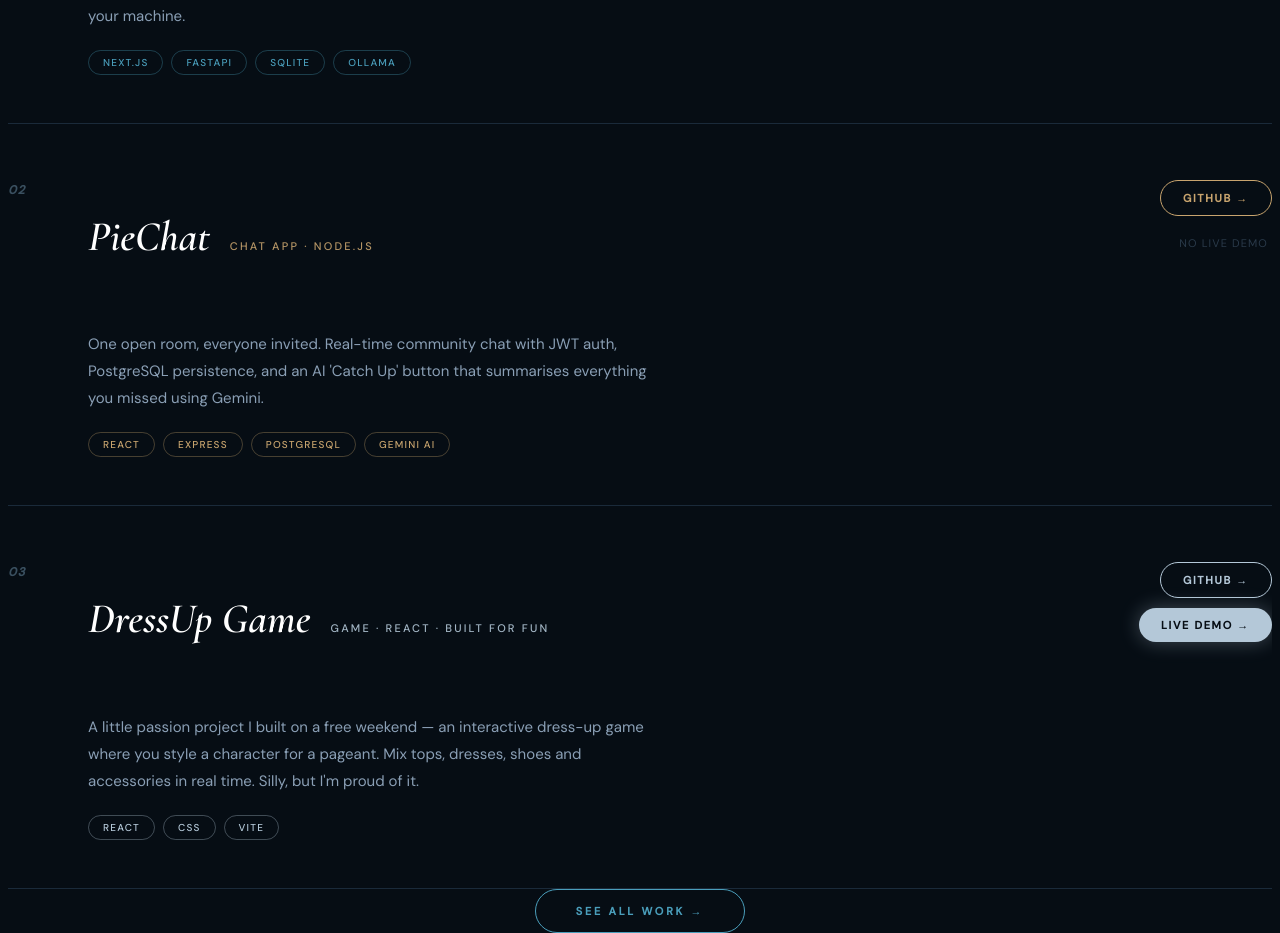
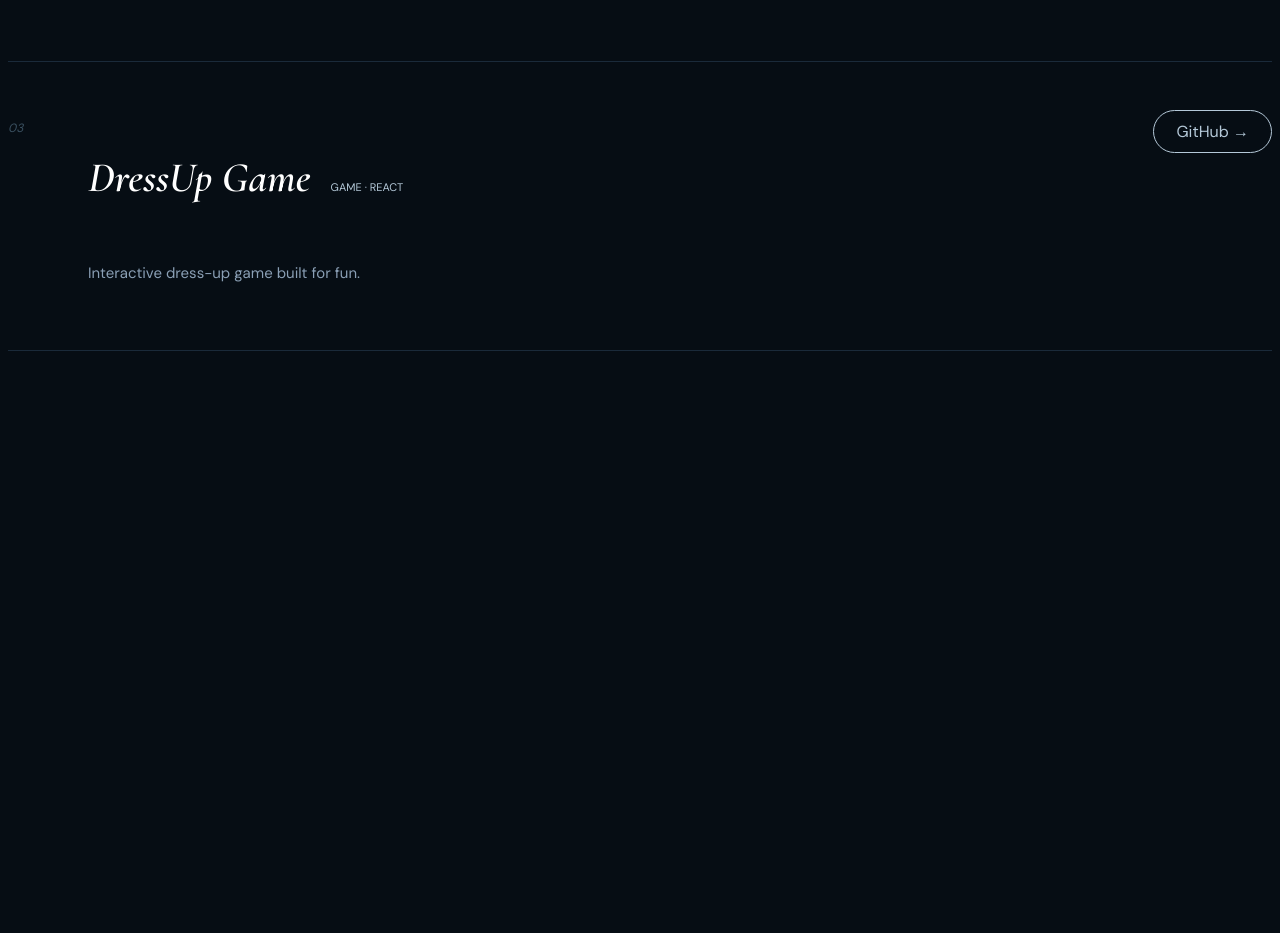
Before and after one commit to SoumyaJain9/portfolio-2, a Next.js app: page / in a window 1280 px wide. Shown: the part 2925-3858 px from the top of the page. After the commit the page ends 3276 px from the top, so only its background shows below. Built offline with nearby package versions, Linux system fonts and the light colour scheme.

Commit message:
updating files

```diff
--- a/app/page.tsx
+++ b/app/page.tsx
@@ -7,22 +7,18 @@ import ScrollReveal from "../components/ui/ScrollReveal";
 export default function Home() {
   return (
     <main>
-      {/* Hero fades in instantly — no delay */}
       <ScrollReveal direction="none">
         <HeroSection />
       </ScrollReveal>
 
-      {/* About slides up as you scroll to it */}
       <ScrollReveal direction="up" delay={0}>
         <AboutSection />
       </ScrollReveal>
 
-      {/* Skills slides in from left */}
       <ScrollReveal direction="left" delay={0}>
         <SkillsSection />
       </ScrollReveal>
 
-      {/* Projects slides up */}
       <ScrollReveal direction="up" delay={0}>
         <ProjectsSection />
       </ScrollReveal>
--- a/components/sections/ProjectsSection.tsx
+++ b/components/sections/ProjectsSection.tsx
@@ -7,8 +7,7 @@ const projects = [
   {
     title: "PersonaLens",
     tag: "AI · Next.js · FastAPI",
-    description:
-      "AI-powered personality analysis using local LLMs. Drop in a journal entry, get a full Big Five trait breakdown — runs entirely on Ollama + Gemma, no data leaves your machine.",
+    description: "AI-powered personality analysis using local LLMs.",
     color: "#4a9ebb",
     github: "https://github.com/SoumyaJain9/personified",
     live: null,
@@ -17,8 +16,7 @@ const projects = [
   {
     title: "PieChat",
     tag: "Chat App · Node.js",
-    description:
-      "One open room, everyone invited. Real-time community chat with JWT auth, PostgreSQL persistence, and an AI 'Catch Up' button that summarises everything you missed using Gemini.",
+    description: "Real-time community chat with AI summaries.",
     color: "#c8a46e",
     github: "https://github.com/SoumyaJain9/piechat",
     live: null,
@@ -26,9 +24,8 @@ const projects = [
   },
   {
     title: "DressUp Game",
-    tag: "Game · React · Built for fun",
-    description:
-      "A little passion project I built on a free weekend — an interactive dress-up game where you style a character for a pageant. Mix tops, dresses, shoes and accessories in real time. Silly, but I'm proud of it.",
+    tag: "Game · React",
+    description: "Interactive dress-up game built for fun.",
     color: "#b4c8d8",
     github: "https://github.com/SoumyaJain9/dressup",
     live: "https://dressup-4aia.vercel.app/",
@@ -36,206 +33,33 @@ const projects = [
   },
 ];
 
-// Extracted to avoid hook-in-loop issues
-function ProjectRow({
-  project,
-  index,
-  isLast,
-}: {
-  project: (typeof projects)[0];
-  index: number;
-  isLast: boolean;
-}) {
+function ProjectRow({ project, index, isLast }: any) {
   return (
-    <div
-      style={{
-        display: "grid",
-        gridTemplateColumns: "48px 1fr auto",
-        alignItems: "start",
-        gap: "32px",
-        padding: "48px 0",
-        borderTop: "1px solid #1a2a3a",
-        ...(isLast ? { borderBottom: "1px solid #1a2a3a" } : {}),
-      }}
-    >
-      {/* Number */}
-      <span
-        style={{
-          fontStyle: "italic",
-          fontSize: "12px",
-          color: "#3a5060",
-          paddingTop: "10px",
-          letterSpacing: "0.1em",
-          fontWeight: 600,
-        }}
-      >
+    <div style={{
+      display: "grid", gridTemplateColumns: "48px 1fr auto", alignItems: "start",
+      gap: "32px", padding: "48px 0", borderTop: "1px solid #1a2a3a",
+      ...(isLast ? { borderBottom: "1px solid #1a2a3a" } : {}),
+    }}>
+      <span style={{ fontStyle: "italic", fontSize: "12px", color: "#3a5060", paddingTop: "10px" }}>
         0{index + 1}
       </span>
-
-      {/* Body */}
-      <div style={{ display: "flex", flexDirection: "column" }}>
-        {/* Title + tag */}
-        <div
-          style={{
-            display: "flex",
-            alignItems: "baseline",
-            gap: "20px",
-            marginBottom: "14px",
-            flexWrap: "wrap",
-          }}
-        >
-          <h3
-            className="font-display italic"
-            style={{
-              fontSize: "clamp(28px, 3.5vw, 42px)",
-              lineHeight: 1.1,
-              color: "#ffffff",
-              fontWeight: 700,
-            }}
-          >
+      <div>
+        <div style={{ display: "flex", alignItems: "baseline", gap: "20px", marginBottom: "14px" }}>
+          <h3 className="font-display italic" style={{ fontSize: "clamp(28px, 3.5vw, 42px)", color: "#ffffff" }}>
             {project.title}
           </h3>
-          <span
-            style={{
-              fontSize: "11px",
-              letterSpacing: "0.2em",
-              textTransform: "uppercase",
-              color: project.color,
-              opacity: 0.9,
-              flexShrink: 0,
-              paddingTop: "4px",
-              fontWeight: 500,
-            }}
-          >
+          <span style={{ fontSize: "11px", textTransform: "uppercase", color: project.color }}>
             {project.tag}
           </span>
         </div>
-
-        {/* Description */}
-        <p
-          style={{
-            fontSize: "15px",
-            lineHeight: 1.8,
-            color: "#8a9fb5",
-            maxWidth: "560px",
-            marginBottom: "20px",
-            fontWeight: 400,
-          }}
-        >
+        <p style={{ fontSize: "15px", lineHeight: 1.8, color: "#8a9fb5", maxWidth: "560px" }}>
           {project.description}
         </p>
-
-        {/* Stack tags */}
-        <div style={{ display: "flex", flexWrap: "wrap", gap: "8px" }}>
-          {project.stack.map((s) => (
-            <span
-              key={s}
-              style={{
-                fontSize: "10px",
-                letterSpacing: "0.12em",
-                textTransform: "uppercase",
-                padding: "5px 14px",
-                borderRadius: "100px",
-                border: `1px solid ${project.color}55`,
-                color: project.color,
-                fontWeight: 500,
-              }}
-            >
-              {s}
-            </span>
-          ))}
-        </div>
       </div>
-
-      {/* Links */}
-      <div
-        style={{
-          display: "flex",
-          flexDirection: "column",
-          gap: "10px",
-          alignItems: "flex-end",
-          paddingTop: "8px",
-          flexShrink: 0,
-        }}
-      >
-        {/* GitHub button */}
-        <a
-          href={project.github}
-          target="_blank"
-          rel="noopener noreferrer"
-          style={{
-            fontSize: "11px",
-            letterSpacing: "0.15em",
-            textTransform: "uppercase",
-            padding: "10px 22px",
-            borderRadius: "100px",
-            border: `1px solid ${project.color}`,
-            color: project.color,
-            textDecoration: "none",
-            fontWeight: 600,
-            whiteSpace: "nowrap",
-            transition: "all 0.25s ease",
-            background: "transparent",
-          }}
-          onMouseEnter={(e) => {
-            (e.currentTarget as HTMLAnchorElement).style.background =
-              `${project.color}22`;
-          }}
-          onMouseLeave={(e) => {
-            (e.currentTarget as HTMLAnchorElement).style.background =
-              "transparent";
-          }}
-        >
+      <div style={{ display: "flex", flexDirection: "column", gap: "10px", alignItems: "flex-end" }}>
+        <a href={project.github} target="_blank" rel="noopener noreferrer" style={{ border: `1px solid ${project.color}`, color: project.color, padding: "10px 22px", borderRadius: "100px", textDecoration: "none" }}>
           GitHub →
         </a>
-
-        {/* Live / No demo */}
-        {project.live ? (
-          <a
-            href={project.live}
-            target="_blank"
-            rel="noopener noreferrer"
-            style={{
-              fontSize: "11px",
-              letterSpacing: "0.15em",
-              textTransform: "uppercase",
-              padding: "10px 22px",
-              borderRadius: "100px",
-              background: project.color,
-              color: "#060d14",
-              textDecoration: "none",
-              fontWeight: 700,
-              whiteSpace: "nowrap",
-              transition: "all 0.25s ease",
-              boxShadow: `0 0 20px ${project.color}55`,
-            }}
-            onMouseEnter={(e) => {
-              const el = e.currentTarget as HTMLAnchorElement;
-              el.style.boxShadow = `0 0 32px ${project.color}99`;
-              el.style.transform = "translateY(-1px)";
-            }}
-            onMouseLeave={(e) => {
-              const el = e.currentTarget as HTMLAnchorElement;
-              el.style.boxShadow = `0 0 20px ${project.color}55`;
-              el.style.transform = "translateY(0)";
-            }}
-          >
-            Live Demo →
-          </a>
-        ) : (
-          <span
-            style={{
-              fontSize: "11px",
-              letterSpacing: "0.1em",
-              textTransform: "uppercase",
-              padding: "10px 4px",
-              color: "#2a3a4a",
-              fontWeight: 400,
-            }}
-          >
-            No live demo
-          </span>
-        )}
       </div>
     </div>
   );
@@ -247,104 +71,12 @@ export default function ProjectsSection() {
   }, []);
 
   return (
-    <section
-      className="relative w-full min-h-screen flex flex-col items-center justify-center overflow-hidden py-24"
-      style={{ background: "#060d14" }}
-    >
-      <canvas
-        className="pointer-events-none absolute inset-0 w-full h-full"
-        id="canvas"
-        style={{ zIndex: 5 }}
-      />
-
-      <div
-        className="absolute inset-0 opacity-10"
-        style={{
-          backgroundImage: "url('/moon-bg.jpg')",
-          backgroundSize: "cover",
-          backgroundPosition: "center",
-        }}
-      />
-
-      {/* Top accent line */}
-      <div className="absolute top-0 left-0 right-0 h-px bg-gradient-to-r from-transparent via-[#4a9ebb33] to-transparent" />
-
-      {/* Heading */}
-      <div className="relative z-10 text-center mb-20">
-        <p
-          style={{
-            fontSize: "11px",
-            letterSpacing: "0.3em",
-            textTransform: "uppercase",
-            color: "#4a9ebb",
-            marginBottom: "12px",
-            fontWeight: 500,
-          }}
-        >
-          Selected Work
-        </p>
-        <h2
-          className="font-display italic text-white"
-          style={{
-            fontSize: "clamp(36px, 5vw, 62px)",
-            lineHeight: 1.05,
-            textShadow: "0 0 40px rgba(74,158,187,0.2)",
-          }}
-        >
-          Projects that
-          <br />
-          actually shipped.
-        </h2>
-      </div>
-
-      {/* Projects list */}
-      <div
-        className="relative z-10 w-full max-w-5xl"
-        style={{ padding: "0 48px" }}
-      >
+    <section className="relative w-full min-h-screen flex flex-col items-center justify-center overflow-hidden py-24" style={{ background: "#060d14" }}>
+      <canvas id="canvas" className="pointer-events-none absolute inset-0 w-full h-full" style={{ zIndex: 5 }} />
+      <div className="relative z-10 w-full max-w-5xl" style={{ padding: "0 48px" }}>
         {projects.map((project, i) => (
-          <ProjectRow
-            key={i}
-            project={project}
-            index={i}
-            isLast={i === projects.length - 1}
-          />
+          <ProjectRow key={i} project={project} index={i} isLast={i === projects.length - 1} />
         ))}
-      </div>
-
-      {/* CTA */}
-      <div className="relative z-10 mt-16">
-        <a
-          href="https://github.com/SoumyaJain9"
-          target="_blank"
-          rel="noopener noreferrer"
-          style={{
-            display: "inline-block",
-            padding: "14px 40px",
-            border: "1px solid #4a9ebb",
-            color: "#4a9ebb",
-            borderRadius: "100px",
-            fontSize: "11px",
-            letterSpacing: "0.25em",
-            textTransform: "uppercase",
-            textDecoration: "none",
-            fontWeight: 600,
-            transition: "all 0.3s ease",
-            background: "transparent",
-          }}
-          onMouseEnter={(e) => {
-            const el = e.currentTarget as HTMLAnchorElement;
-            el.style.background = "#4a9ebb";
-            el.style.color = "#060d14";
-          }}
-          onMouseLeave={(e) => {
-            const el = e.currentTarget as HTMLAnchorElement;
-            el.style.background = "transparent";
-            el.style.color = "#4a9ebb";
-          }}
-        >
-          See All Work →
-        </a>
       </div>
     </section>
   );
```
Also changed, not shown: components/ui/canvas.ts (+8 -3 lines).
